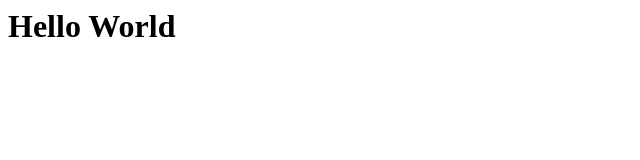
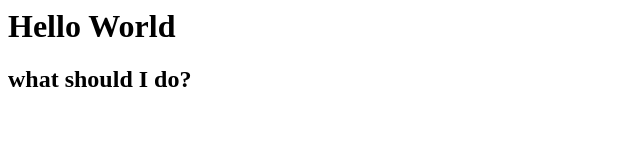
Before and after one commit to juliasober/myfiles, a plain HTML site: page index.html in a window 1280 px wide. Shown: the whole page, without its empty margins (0-640 px from the left). Drawn offline with Linux system fonts and the light colour scheme.

Commit message:
Update index.html

```diff
--- a/index.html
+++ b/index.html
@@ -1 +1,2 @@
 <h1>Hello World</h1>
+<h2>what should I do?</h2>
```
